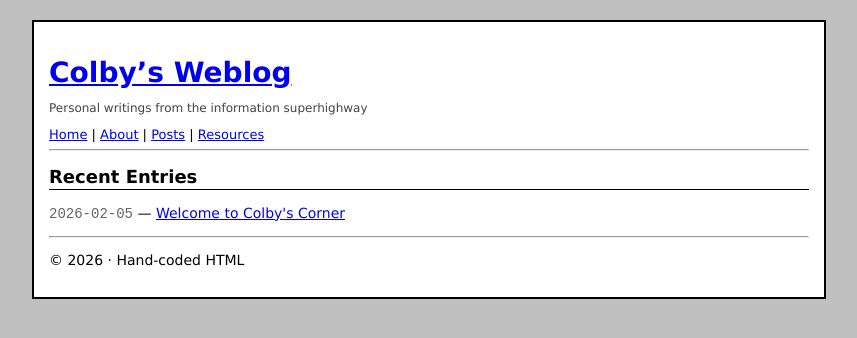
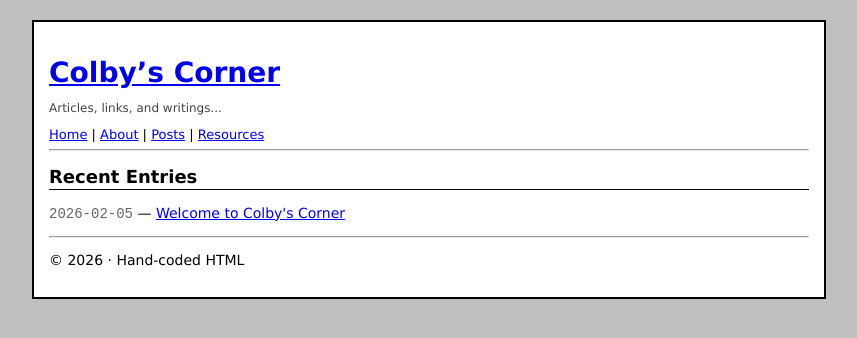
Before and after one commit to c-ee-g/c-ee-g.github.io, a Jekyll site: the page built from index.html, in a window 1280 px wide. Shown: the top 338 px of the page, without its empty margins (211-1068 px from the left). Built offline with Jekyll 4.4.1, drawn with Linux system fonts in a browser that asks for light colours.

Commit message:
Change blog title, description, and URL
Updated the blog title and description, and changed the URL.

```diff
--- a/_config.yml
+++ b/_config.yml
@@ -1,7 +1,7 @@
-title: Colby’s Weblog
-description: Personal writings from the information superhighway
+title: Colby’s Corner
+description: Articles, links, and writings...
 baseurl: ""
-url: "https://yourusername.github.io"
+url: "https://c-eeg.github.io"
 
 markdown: kramdown
 permalink: /:year/:month/:day/:title/
```
